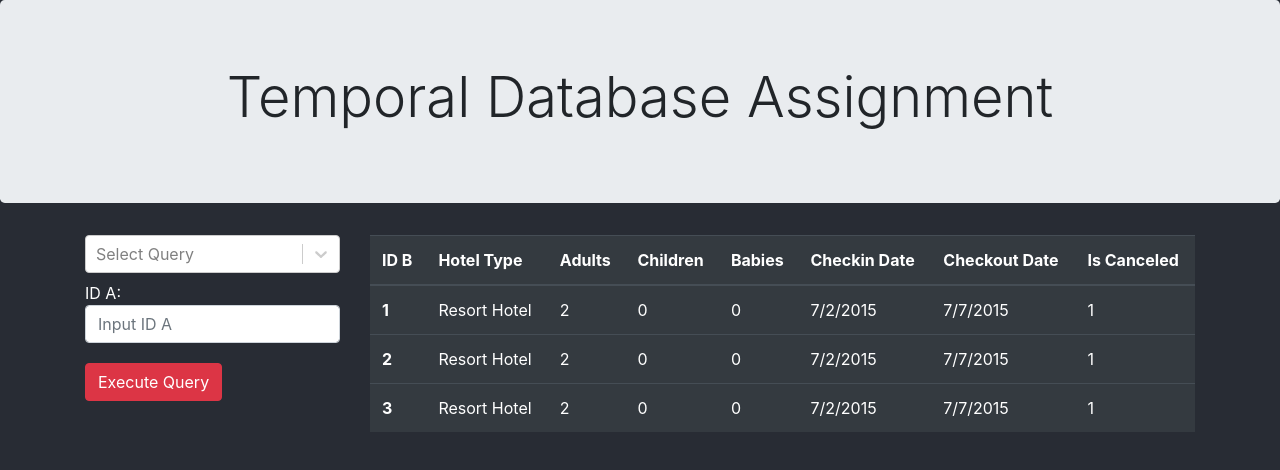
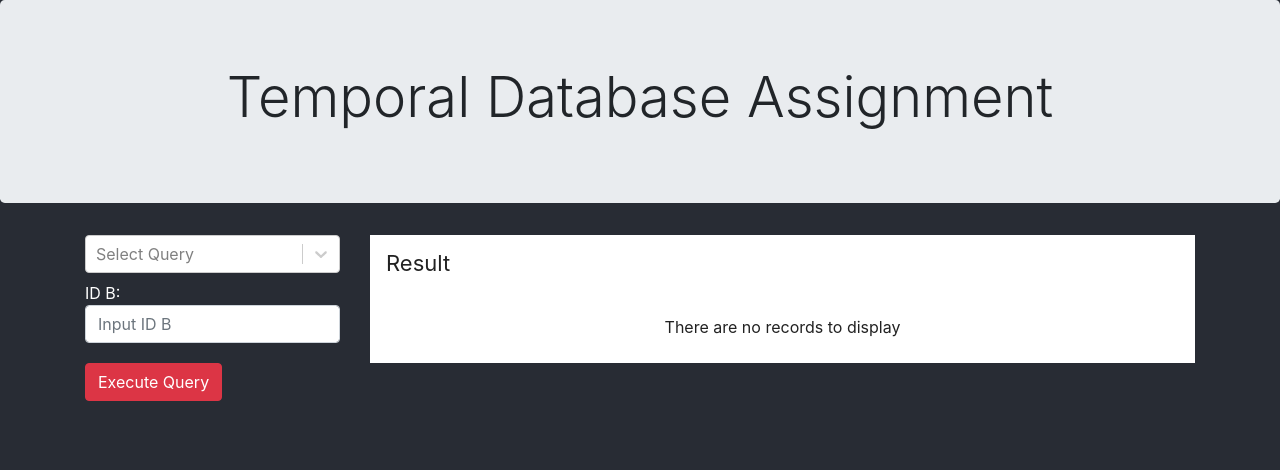
Before and after one commit to EdwardAJ/Temporal-Database-Frontend, a React (Create React App) app: page / in a window 1280 px wide. Shown: the top 470 px of the page. Built offline with nearby package versions, Linux system fonts and the light colour scheme.

Commit message:
Connect allen queries to backend

```diff
--- a/package.json
+++ b/package.json
@@ -10,12 +10,15 @@
     "@types/node": "^12.0.0",
     "@types/react": "^16.9.53",
     "@types/react-dom": "^16.9.8",
+    "axios": "^0.21.0",
     "bootstrap": "^4.5.3",
     "react": "^17.0.1",
+    "react-data-table-component": "^6.11.6",
     "react-dom": "^17.0.1",
     "react-scripts": "4.0.0-next.98",
     "react-select": "^3.1.1",
     "reactstrap": "^8.7.1",
+    "styled-components": "^5.2.1",
     "typescript": "^4.1.0",
     "web-vitals": "^0.2.4"
   },
--- a/src/App.tsx
+++ b/src/App.tsx
@@ -1,79 +1,128 @@
-import React, { ChangeEvent, useState } from 'react';
-import logo from './logo.svg';
-import { Jumbotron, Container, Button, Row, Col, FormGroup, Label, Input, Table } from 'reactstrap';
-import Select, { ValueType, ActionMeta } from 'react-select'
+import React, { FormEvent, useState } from 'react';
+import DataTable from 'react-data-table-component';
+import { Jumbotron, Container, Button, Row, Col, FormGroup, Label, Input } from 'reactstrap';
+import Select, { ValueType } from 'react-select'
+import { AxiosResponse } from 'axios'
+import {customAxios} from './utils/axios.utils'
+
 import './App.css';
 
-const queryOptions = [
-  { label: 'A before B', value: 'before', num: 0 },
-  { label: 'A overlaps B', value: 'overlaps', num: 1 },
-  { label: 'A contains B', value: 'contains', num: 2 },
-  { label: 'A starts B', value: 'starts', num: 3 },
-  { label: 'A finished-by B', value: 'finishedby', num: 4 },
-  { label: 'A meets B', value: 'meets', num: 5 },
-  { label: 'A equal B', value: 'equal', num: 6 },
-  { label: 'A after B', value: 'after', num: 7 },
-  { label: 'A overlapped-by B', value: 'overlappedby', num: 8 },
-  { label: 'A during B', value: 'during', num: 9 },
-  { label: 'A started-by B', value: 'startedby', num: 10 },
-  { label: 'A finishes B', value: 'finishes', num: 11 },
-  { label: 'A met-by B', value: 'metby', num: 12 },
-  { label: 'Most Checking Day', value: 'mostcheckin', num: 13 },
-  { label: 'Most Cancel Day', value: 'mostcancel', num: 14 },
-  { label: 'Checkin Per Day', value: 'checkinperday', num: 15 },
-  { label: 'Projection', value: 'projection', num: 16 },
-  { label: 'Selection', value: 'checkinperday', num: 17 },
-  { label: 'Union', value: 'checkinperday', num: 18 },
-  { label: 'Temporal Difference', value: 'checkinperday', num: 19 },
-  { label: 'Temporal Join', value: 'checkinperday', num: 20 },
-  { label: 'Transaction-Timeslice', value: 'checkinperday', num: 21 },
-  { label: 'Insert', value: 'checkinperday', num: 22 },
-  { label: 'ts_update', value: 'checkinperday', num: 23 },
-  { label: 'Delete', value: 'checkinperday', num: 24 },
-  { label: 'Modify', value: 'checkinperday', num: 25 },
+const queryOptions: QueryType[] = [
+  { label: 'A before B', value: 'before', endpoint: '/before', num: 0 },
+  { label: 'A overlaps B', value: 'overlaps', endpoint: '/overlaps', num: 1 },
+  { label: 'A contains B', value: 'contains', endpoint: '/contains', num: 2 },
+  { label: 'A starts B', value: 'starts', endpoint: '/start', num: 3 },
+  { label: 'A finished-by B', value: 'finishedby', endpoint: '/finished-by', num: 4 },
+  { label: 'A meets B', value: 'meets', endpoint: '/meets', num: 5 },
+  { label: 'A equal B', value: 'equals', endpoint: '/equals', num: 6 },
+  { label: 'A after B', value: 'after', endpoint: '/after', num: 7 },
+  { label: 'A overlapped-by B', value: 'overlappedby', endpoint: '/overlapped-by', num: 8 },
+  { label: 'A during B', value: 'during', endpoint: '/during', num: 9 },
+  { label: 'A started-by B', value: 'startedby', endpoint: '/started-by', num: 10 },
+  { label: 'A finishes B', value: 'finish', endpoint: '/finish', num: 11 },
+  { label: 'A met-by B', value: 'metby', endpoint: '/met-by', num: 12 },
+  // { label: 'Projection', value: 'projection', num: 13 },
+  // { label: 'Selection', value: 'checkinperday', num: 14 },
+  // { label: 'Union', value: 'checkinperday', num: 15 },
+  // { label: 'Temporal Difference', value: 'checkinperday', num: 16 },
+  // { label: 'Temporal Join', value: 'checkinperday', num: 17 },
+  // { label: 'Valid-TimeSlice', value: 'checkinperday', num: 18 },
+  // { label: 'Insert', value: 'checkinperday', num: 19 },
+  // { label: 'Delete', value: 'checkinperday', num: 20 },
+  // { label: 'Modify', value: 'checkinperday', num: 21 },
 ];
 
 type QueryType = {
   label: string,
   value: string,
+  endpoint: string,
   num: number
 };
 
+type QueryValue = number | string;
 
-type TableItem = {
+type TableItem = Visitor;
+
+type Visitor = {
   id: number,
-  type: string,
+  hotel: string,
   adults: number,
   children: number,
   babies: number,
-  checkingDate: Date,
-  checkoutDate: Date,
-  isCanceled: Boolean
+  checkin_date: string,
+  checkout_date: string
 };
 
+type Column = {
+  id: string,
+  name: string,
+  selector: string
+}
+
+const visitorColumns: Column[] = [
+  {
+    id: 'id',
+    name: 'ID A',
+    selector: 'id'
+  },
+  {
+    id: 'hotel',
+    name: 'Hotel',
+    selector: 'hotel'
+  },
+  {
+    id: 'adults',
+    name: 'Adults',
+    selector: 'adults'
+  },
+  {
+    id: 'children',
+    name: 'Children',
+    selector: 'children'
+  },
+  {
+    id: 'babies',
+    name: 'Babies',
+    selector: 'babies'
+  },
+  {
+    id: 'checkin_date',
+    name: 'Check In Date',
+    selector: 'checkin_date'
+  },
+  {
+    id: 'checkout_date',
+    name: 'Check Out Date',
+    selector: 'checkout_date'
+  }
+];
+
 const App: React.FC = () => {
-  const [ queryNum, setQueryNum ] = useState(0);
+  const [ queryNum, setQueryNum ] = useState<number>(0);
+  const [ queryValue, setQueryValue ] = useState<QueryValue>(0);
+  const [ tableItems, setTableItems ] = useState<TableItem[]>([]);
+  const [ tableColumns, setTableColumns] = useState<Column[]>([]);
 
-  const tableItems: TableItem[] = [
-    { id: 1, type: "Resort Hotel", adults: 2, children: 0, babies: 0, checkingDate: new Date("2015-07-02"), checkoutDate: new Date("2015-07-07"), isCanceled: Boolean(1) },
-    { id: 2, type: "Resort Hotel", adults: 2, children: 0, babies: 0, checkingDate: new Date("2015-07-02"), checkoutDate: new Date("2015-07-07"), isCanceled: Boolean(1) },
-    { id: 3, type: "Resort Hotel", adults: 2, children: 0, babies: 0, checkingDate: new Date("2015-07-02"), checkoutDate: new Date("2015-07-07"), isCanceled: Boolean(1) },
-  ];
+  const changeQueryValue = (value: string): void => {
+    setQueryValue(value);
+  }
 
-  const renderTableItem = (item: TableItem, index: number) => {
-    return (
-      <tr>
-        <th scope="row">{item.id}</th>
-        <td>{item.type}</td>
-        <td>{item.adults}</td>
-        <td>{item.children}</td>
-        <td>{item.babies}</td>
-        <td>{item.checkingDate.toLocaleDateString()}</td>
-        <td>{item.checkoutDate.toLocaleDateString()}</td>
-        <td>{(item.isCanceled) ? 1 : 0}</td>
-      </tr>
-    );
-  };
+  const executeQuery = async (e: FormEvent<HTMLButtonElement>) => {
+    e.preventDefault();
+    const { endpoint } = queryOptions[queryNum];
+    if (queryNum >= 0 && queryNum <= 13) {
+      const response = await executeAllenQuery(endpoint) as AxiosResponse<TableItem[]>;
+      if (response) {
+        setTableItems(response.data);
+        setTableColumns(visitorColumns);
+      }
+    }
+  }
+
+  async function executeAllenQuery (endpoint: string): Promise<AxiosResponse<TableItem[]> | void> {
+    return await customAxios.get<TableItem[]>(`${endpoint}?id=${queryValue}`)
+                .catch((error) => { alert (error.message); console.error(error); })
+  }
 
   return (
     <div className="App" style={{backgroundColor: '#282c34', height: "100vh"}}>
@@ -88,33 +137,30 @@ const App: React.FC = () => {
               placeholder="Select Query"
               onChange={(e: ValueType<QueryType> | null | undefined) => {
                 if (!e) {
-                  e = { label: 'A before B', value: 'before', num: 0 };
+                  e = { label: 'A before B', endpoint: '/before', value: 'before', num: 0 };
                 }
-                const {label, value, num} = e as QueryType;
+                const { num } = e as QueryType;
                 setQueryNum(num);
               }}
             />
-            <ChangableForm query={queryNum}/>
-            <Button color="danger" className="mt-1">Execute Query</Button>
+            <ChangableForm
+              query={queryNum ? queryNum : 0}
+              onChangeCallback={changeQueryValue}
+            />
+            <Button
+              onClick={(e: FormEvent<HTMLButtonElement>) => executeQuery(e)}
+              color="danger"
+              className="mt-1"
+            >
+              Execute Query
+            </Button>
           </Col>
           <Col md="9">
-            <Table dark>
-              <thead>
-                <tr>
-                  <th>ID B</th>
-                  <th>Hotel Type</th>
-                  <th>Adults</th>
-                  <th>Children</th>
-                  <th>Babies</th>
-                  <th>Checkin Date</th>
-                  <th>Checkout Date</th>
-                  <th>Is Canceled</th>
-                </tr>
-              </thead>
-              <tbody>
-                {tableItems.map(renderTableItem)}
-              </tbody>
-            </Table>
+            <DataTable
+              title="Result"
+              columns={tableColumns}
+              data={tableItems}
+            />
           </Col>
         </Row>
       </Container>
@@ -122,26 +168,25 @@ const App: React.FC = () => {
   );
 };
 
-const ChangableForm = ({query}: any) => {
+const ChangableForm = ({query, onChangeCallback}: any) => {
   if (query >= 0 && query <= 12) {  // allen 13
     return (
       <FormGroup className="mt-2">
-        <Label className="text-white" for="inputId" style={{marginBottom: "0"}}>ID A:</Label>
-        <Input type="text" name="input_id" id="inputId" placeholder="Input ID A" />
+        <Label className="text-white" for="inputId" style={{marginBottom: "0"}}>ID B:</Label>
+        <Input
+          onChange={(e) => onChangeCallback(e.target.value)}
+          type="text"
+          name="input_id"
+          id="inputId"
+          placeholder="Input ID B"
+        />
       </FormGroup>
     );
-  } else if (query === 13 || query === 14) {  // most checking day or most cancel day
-    return null;
-  } else if (query === 15) {  // checkin per day
-    return (
-      <FormGroup className="mt-2">
-        <Label className="text-white" for="dateSlider" style={{marginBottom: "0"}}>Date Slider:</Label>
-        <Input className="custom-range" type="range" name="input_data_slider" id="dateSlider" placeholder="Select Date" />
-      </FormGroup>
-    );
-  } else {  // query num 16-25
+  }
+  if (query >= 13 && query <= 21) {
     return null;
   }
+  return null;
 }
 
 export default App;
--- /dev/null
+++ b/src/utils/axios.utils.ts
@@ -0,0 +1,7 @@
+import axios, { AxiosInstance } from 'axios'
+
+const customAxios: AxiosInstance = axios.create({
+    baseURL: 'https://fatanugraha.xyz/api'
+})
+
+export { customAxios }
--- a/tsconfig.json
+++ b/tsconfig.json
@@ -1,6 +1,6 @@
 {
   "compilerOptions": {
-    "target": "es5",
+    "target": "es6",
     "lib": [
       "dom",
       "dom.iterable",
```
Also changed, not shown: 1 other file (tests, documents, lock files or other folders).
